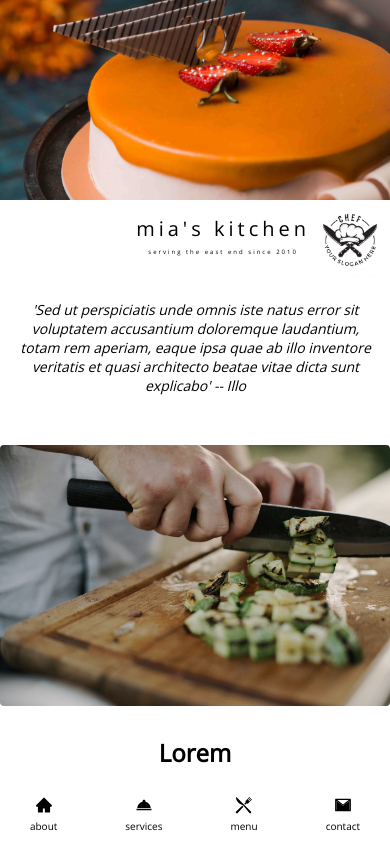
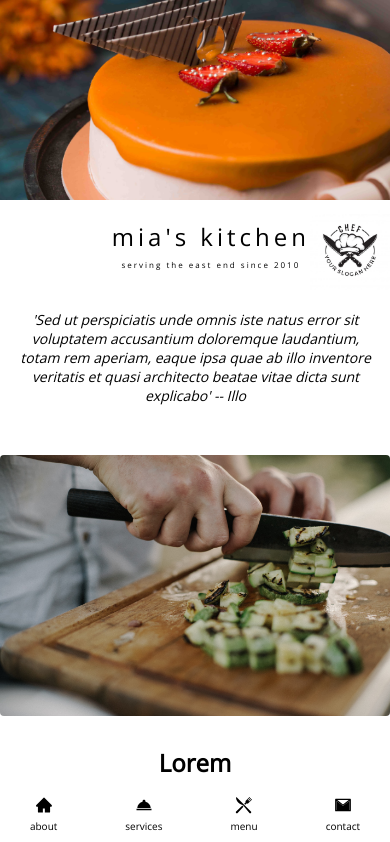
Before and after one commit to mikey-mo/mias-kitchen, a React (Create React App) app: page /about in a window 390 px wide. Shown: the top 842 px of the page. Built offline with nearby package versions, Linux system fonts and the light colour scheme.

Commit message:
small style update

```diff
--- a/src/components/components.scss
+++ b/src/components/components.scss
@@ -103,7 +103,7 @@
     }
 
     @media (max-width: 480px) {
-      font-size: 20px;
+      font-size: 24px;
       letter-spacing: 4px;
     }
   }
@@ -118,7 +118,7 @@
     animation-duration: 2s;
 
     @media (max-width: 850px) {
-      font-size: 6px;
+      font-size: 8px;
       margin-bottom: 10px;
     }
   }
@@ -144,6 +144,7 @@
   @media (max-width: 480px) {
     margin-bottom: 0;
     padding-bottom: 0;
+    padding-top: 10px;
     margin-top: 0;
     justify-content: flex-start;
     flex-direction: row-reverse;
```
